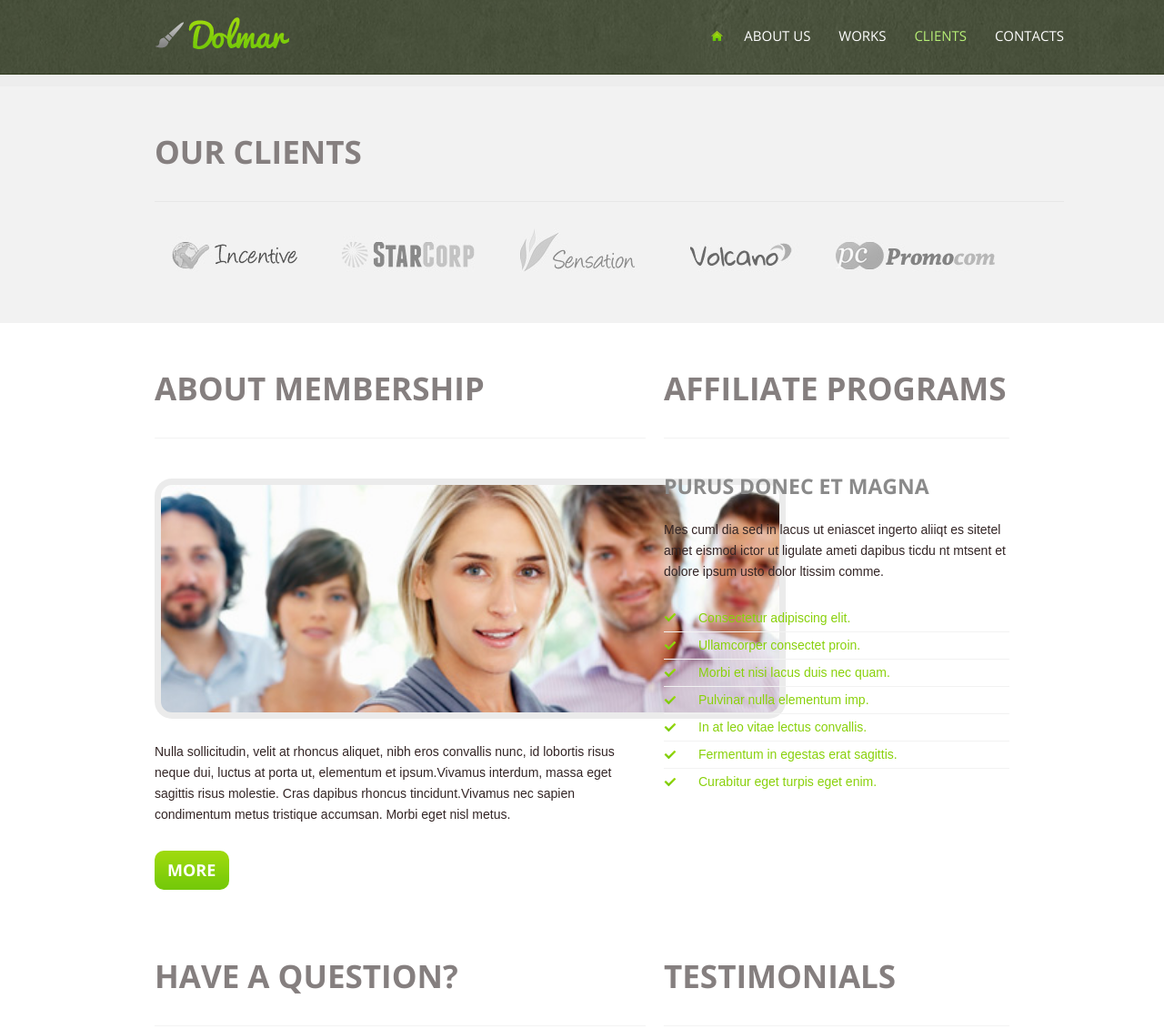
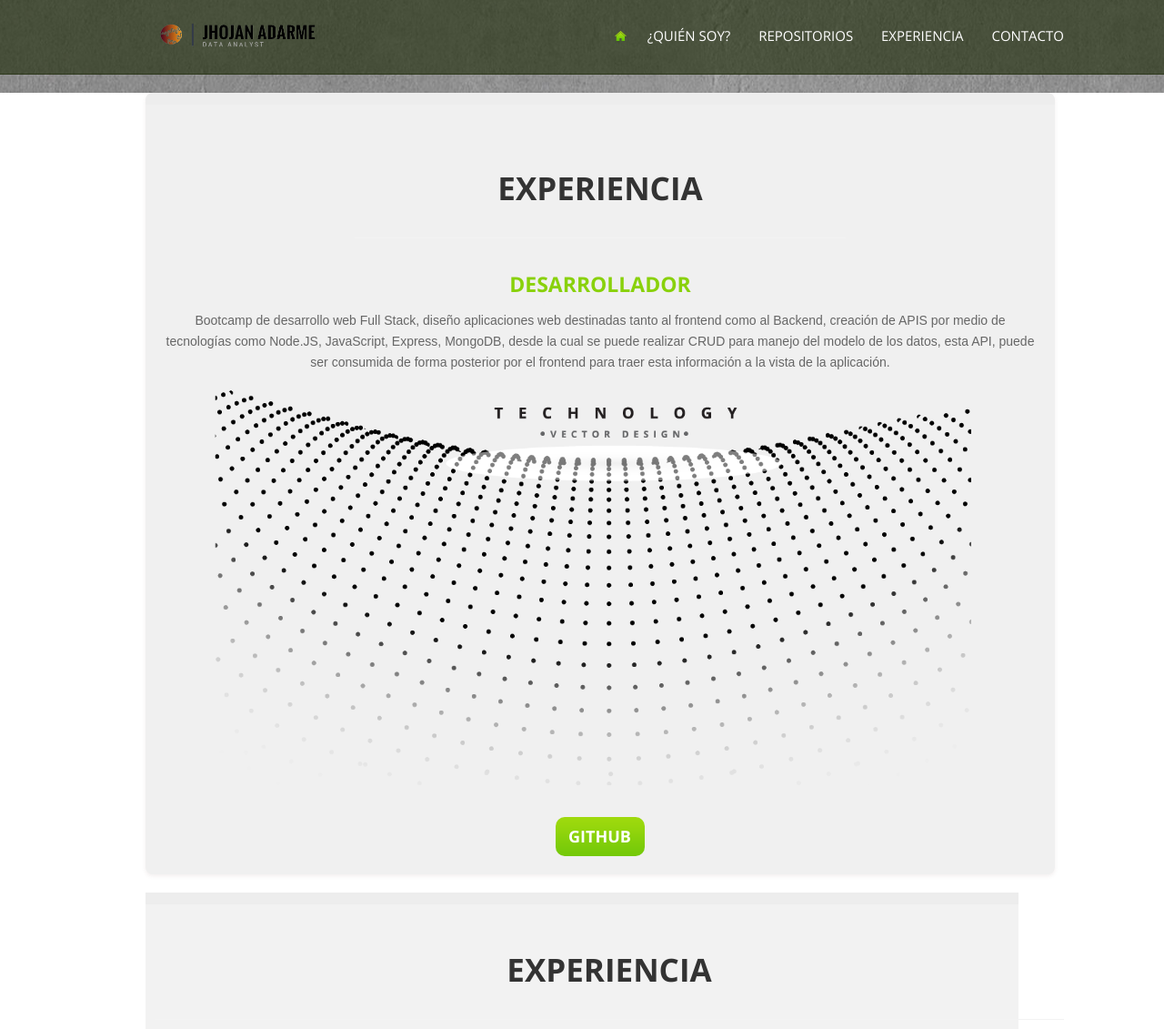
Before and after one commit to underoatjd/PersonalWeb, a plain HTML site: page index-3.html in a window 1280 px wide. Shown: the top 1131 px of the page at 91% size. Drawn offline with nearby package versions, Linux system fonts and the light colour scheme.

Commit message:
undecima actualizacion, experiencia creada

```diff
--- a/css/style.css
+++ b/css/style.css
@@ -131,6 +131,19 @@ a:hover {
 }
 
 a.btn {
+	font: bold 18px/18px 'Open Sans', sans-serif;
+	color: #fff;
+	padding: 12px 15px 13px 14px;
+	background: url(../images/btn_bg.png) repeat-x 0 0 #161614;
+	border-radius: 10px;
+	text-transform: uppercase;
+	display: inline-block;
+	margin-top: 5px;
+}
+
+a.btn2 {
+	display: flex;
+	justify-content: center;
 	font: bold 18px/18px 'Open Sans', sans-serif;
 	color: #fff;
 	padding: 12px 15px 13px 14px;
@@ -322,18 +335,50 @@ header h1 a {
 	line-height: 24px;
 }
 
+.grid_700{
+	border-top: 13px solid #ededed;
+	text-align: center;
+}
+
+
+/*****************************************************************************************************************/
+.grid_700 {
+	width: 100%; /* Hace que .grid_700 use el 85% del ancho de su contenedor padre */
+	margin: 20px auto; /* Centra .grid_700 horizontalmente en su contenedor padre con un poco de margen superior e inferior */
+	text-align: center; /* Centra el texto y los elementos en línea dentro de .grid_700 */
+	background-color: #f0f0f0; /* Color de fondo claro para .grid_700 */
+	padding: 20px; /* Agrega un poco de espacio alrededor del contenido dentro de .grid_700 */
+	border-radius: 8px; /* Bordes redondeados para suavizar las esquinas */
+	box-shadow: 0 2px 4px rgba(133, 98, 98, 0.1); /* Sombra sutil para dar profundidad */
+  }
+
+  .head1 {
+	color: #333; /* Color oscuro para el título, para contraste */
+	margin-bottom: 15px; /* Espacio después del título */
+  }
+
+  p {
+	color: #666; /* Color más suave para el texto, para fácil lectura */
+	margin-bottom: 15px; /* Espacio antes del botón */
+  }
+
+  .btn2:hover {
+	background-color: #0056b3; /* Color de fondo más oscuro al pasar el mouse */
+  }
+/******************************************************************************************/
 
 .block2 {
 	border-top: 13px solid #ededed;
 	background: #f2f2f2;
+	text-align: center;
 }
 
 .block2>div {
 	padding-bottom: 71px;
+	text-align: center;
 }
 
-.block2 h2 {
-	text-align: left;
+.block2 h2.head1 {
 	width: auto;
 }
 
@@ -366,6 +411,7 @@ header h1 a {
 
 .logos {
 	margin-top: -23px;
+	text-align: center;
 }
 
 .logos a {
@@ -375,9 +421,13 @@ header h1 a {
 	display: block;
 	width: 140px;
 	margin-left: 47px;
+	text-align: center;
 }
 
+.container_130{
+	text-align: center;
 
+}
 
 .logos a:hover {
 	opacity: 0.5;
--- a/index-3.html
+++ b/index-3.html
@@ -17,46 +17,22 @@
 <script src="js/superfish.js"></script>
 <script src="js/jquery.easing.1.3.js"></script>
 <script></script>
-<!--[if lt IE 8]>
-   <div style=' clear: both; text-align:center; position: relative;'>
-     <a href="http://windows.microsoft.com/en-US/internet-explorer/products/ie/home?ocid=ie6_countdown_bannercode">
-       <img src="http://storage.ie6countdown.com/assets/100/images/banners/warning_bar_0000_us.jpg" border="0" height="42" width="820" alt="You are using an outdated browser. For a faster, safer browsing experience, upgrade for free today." />
-       <link href='http://fonts.googleapis.com/css?family=Open+Sans:400' rel='stylesheet' type='text/css'>
-       <link href='http://fonts.googleapis.com/css?family=Open+Sans:600' rel='stylesheet' type='text/css'>
-       <link href='http://fonts.googleapis.com/css?family=Open+Sans:700' rel='stylesheet' type='text/css'>
-    </a>
-  </div>
-<![endif]-->
-<!--[if lt IE 9]>
-	<script src="js/html5.js"></script>
-	<link rel="stylesheet" href="css/ie.css">
-<![endif]-->
 </head>
 <body>
     <!-- Header -->
     <header>
       <div class="container_12">
         <div class="grid_12">
-      <h1><a href="index.html">Dolmar</a></h1>
+          <h1>
+            <img class="footer_logo" src="images/logoCompleto2.png" alt="" />
+          </h1>
           <nav>
             <ul class="sf-menu">
               <li><a href="index.html"></a></li>
-          <li><a href="index-1.html">About us</a>
-            <ul>
-              <li><a href="#">Dolore ipsu</a></li>
-              <li><a href="#">Consecte</a>
-                <ul>
-                  <li><a href="#">Dolore ipsu</a></li>
-                  <li><a href="#">Consecte</a></li>
-                  <li><a href="#">Elit Conseq</a></li>
-                </ul>
-              </li>
-              <li><a href="#">Elit Conseq</a></li>
-            </ul>
-          </li>
-          <li><a href="index-2.html">works</a></li>
-          <li class="current"><a href="index-3.html">clients</a></li>
-          <li><a href="index-4.html">Contacts</a></li>
+              <li><a href="index-1.html">¿Quién Soy?</a></li>
+              <li><a href="index-2.html">REPOSITORIOS</a></li>
+              <li><a href="index-3.html">Experiencia</a></li>
+              <li><a href="index-4.html">Contacto</a></li>
             </ul>
             <div class="clear"></div>
           </nav>
@@ -64,11 +40,26 @@
         <div class="clear"></div>
       </div>
     </header>
+    <!-- Header //////-->
+<div class="content pad1">
+  <div class="container_12">
+    <div class="grid_700">
+    	<h2 class="head1">Experiencia</h2>
+      <h3 class="green">Desarrollador</h3>
+        <p class="parrafox">Bootcamp de desarrollo web Full Stack, diseño aplicaciones web destinadas tanto al frontend como al Backend, creación de APIS por medio de tecnologías como Node.JS, JavaScript, Express, MongoDB, desde la cual se puede realizar CRUD para manejo del modelo de los datos, esta API, puede ser consumida de forma posterior por el frontend para traer esta información a la vista de la aplicación.</p>
+<div class="center">
+  <img src="images/tecnología.png" alt="" class="imgggg" /><br />
+  <a href="https://github.com/underoatjd" class="btn">GITHUB</a>
+</div>
+        <div class="clear"></div>
+
+    </div>
+
     <div class="block2">
-	<div class=" pad1">
-    	<div class="container_12">
+      <div class="pad100">
+          <div class="container_130">
             <div class="grid_12">
-                <h2 class="head1">our clients</h2>
+                    <h2 class="head1">Experiencia</h2>
 
                 <div class="logos">
               <a href="#"></a>
@@ -83,17 +74,7 @@
           </div>
         </div>
     </div>
-<div class="content pad1">
-  <div class="container_12">
-    <div class="grid_7">
-    	<h2 class="head1 w1">about membership</h2>
-        <div class="img_inner inner2"><img src="images/page4_img1.jpg" class="" alt=""></div><div class="clear"></div>
-        <p>Nulla sollicitudin, velit at rhoncus aliquet, nibh eros convallis nunc, id lobortis risus neque dui, luctus at porta ut, elementum et ipsum.Vivamus interdum, massa eget
-sagittis risus molestie. Cras dapibus rhoncus tincidunt.Vivamus nec sapien condimentum metus tristique accumsan. Morbi eget nisl metus.</p>
-		<a href="#" class="btn">more</a>
-        <div class="clear"></div>
 
-    </div>
     <div class="grid_5">
     	<h2 class="head1 w1">affiliate programs</h2>
         <h3>purus Donec et magna</h3>
@@ -139,11 +120,24 @@ sagittis risus molestie. Cras dapibus rhoncus tincidunt.Vivamus nec sapien condi
       <div class="container_12">
         <div class="grid_12">
           <div class="footer">
-        <h3>Say hello</h3>
-        <p>Lorem ipsum dolor sit amet, consect etur adipiscing elit. Vestibulum ut tortor urnati dunt dolor. Nunc vulputate ultrices con sect etur donec semper lacinia ultri  dolore cie<br>
-          lorem ipsum commete.</p>
-        <div class="socials"> <a class="m0" href="#"><img src="images/mess.png" alt=""></a> <a href="#"><img src="images/fb.png" alt=""></a> <a href="#"><img src="images/twr.png" alt=""></a> <a href="#"><img src="images/gplus.png" alt=""></a> </div>
-        <div class="copy"><a href="index.html" class="footer_logo">Dolmar</a>&copy; 2013 | <a href="index-5.html">Privacy Policy</a></div></div>
+            <h3 class="green">Open To Work</h3>
+            <p>Links de Contacto y repositorios.</p>
+            <div class="socials">
+              <a class="m0" href="mailto:jhojan.adarme@gmail.com"
+                ><img class="logofooter" src="images/mess.png" alt=""
+              /></a>
+              <a href="https://www.linkedin.com/in/jhojan-david-adarme-alvarez/"
+                ><img class="logofooter" src="images/linkedin.png" alt=""
+              /></a>
+              <a href="https://github.com/underoatjd"
+                ><img class="logofooter" src="images/github.png" alt=""
+              /></a>
+              <a
+                href="https://uniminuto0-my.sharepoint.com/:f:/g/personal/jhojan_adarme_uniminuto_edu_co/EhjSQ-RQ9DFKqVL9ygfeLsIBDbHjSslxruprY3lKGEgSoA?e=GrlMGN"
+                ><img class="logofooter" src="images/Power-BI-Logo.png" alt=""
+              /></a>
+            </div>
+          </div>
         </div>
         <div class="clear"></div>
       </div>
```
Also changed, not shown: index-1.html (+1 -4 lines), index-5.html (+3 -14 lines), index.html (+1 -34 lines), images/Schlumberger.png (added), images/prosegur.png (added), images/protalento.png (added), images/sevicol.png (added). Lines whose indentation alone changed are shown as unchanged.
